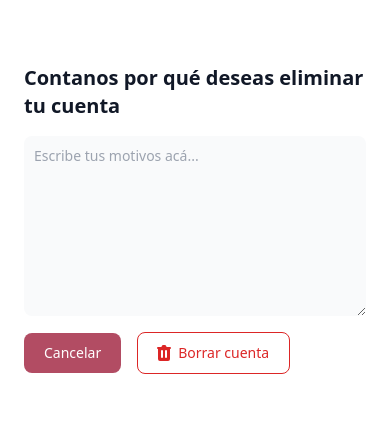
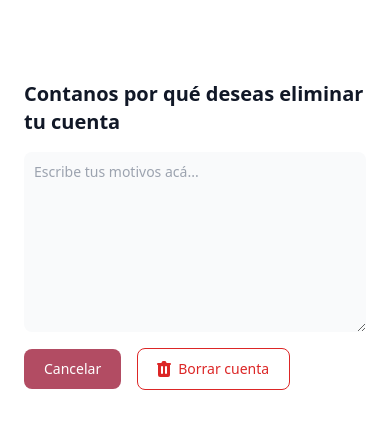
Before and after one commit to cristian-boaventura/Kokoro_Web, an Angular app: page /delete-account in a window 390 px wide. Shown: the top 428 px of the page. Built offline with nearby package versions, Linux system fonts and the light colour scheme.

Commit message:
fixing styles

```diff
--- a/src/app/delete-account/delete-account.component.html
+++ b/src/app/delete-account/delete-account.component.html
@@ -1,5 +1,5 @@
-<section class="h-[100svh] bg-white dark:bg-black">
-  <div class="max-w-2xl px-6 py-16 mx-auto rounded-lg lg:py-20">
+<section class="h-[100svh] bg-white dark:bg-gray-900">
+  <div class="max-w-2xl px-6 py-20 mx-auto rounded-lg">
     <h2 class="mb-4 text-xl font-bold text-gray-900 dark:text-white">
       Contanos por qué deseas eliminar tu cuenta
     </h2>
--- a/src/app/login/login.component.html
+++ b/src/app/login/login.component.html
@@ -20,7 +20,7 @@
         <div class="inline-flex items-center justify-center w-full">
           <hr class="w-full h-px bg-gray-300 border-0 dark:bg-gray-700" />
           <span
-            class="absolute px-3 font-medium text-gray-700 -translate-x-1/2 bg-white left-1/2 dark:text-white dark:bg-gray-900"
+            class="absolute px-3 font-medium text-gray-700 -translate-x-1/2 bg-white left-1/2 dark:text-white dark:bg-gray-800"
             >o</span
           >
         </div>
--- a/tailwind.config.js
+++ b/tailwind.config.js
@@ -1,7 +1,6 @@
 /** @type {import('tailwindcss').Config} */
 module.exports = {
   content: ["./src/**/*.{html,ts}"],
-  darkMode: "class",
   theme: {
     extend: {
       colors: {
```
